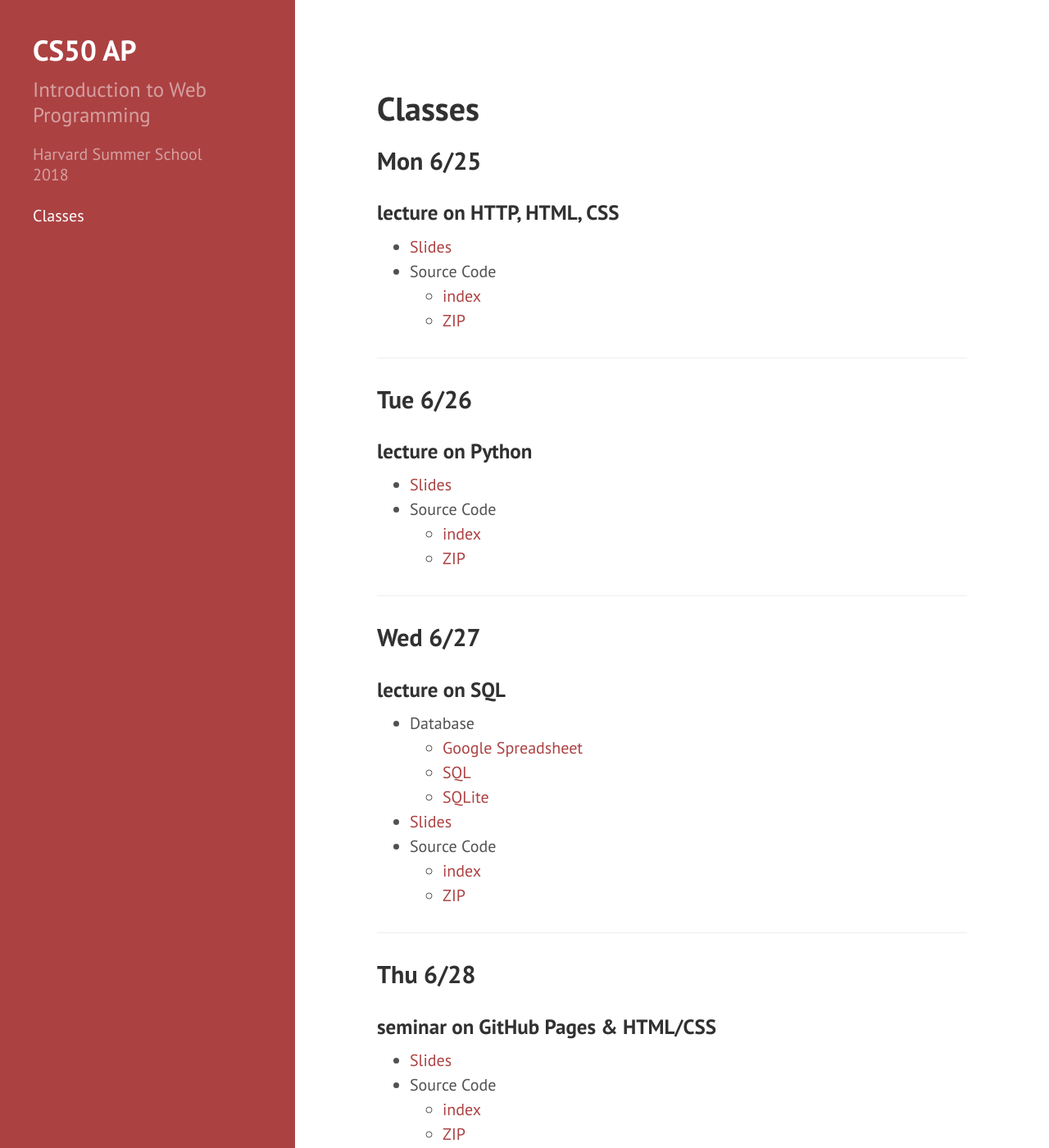
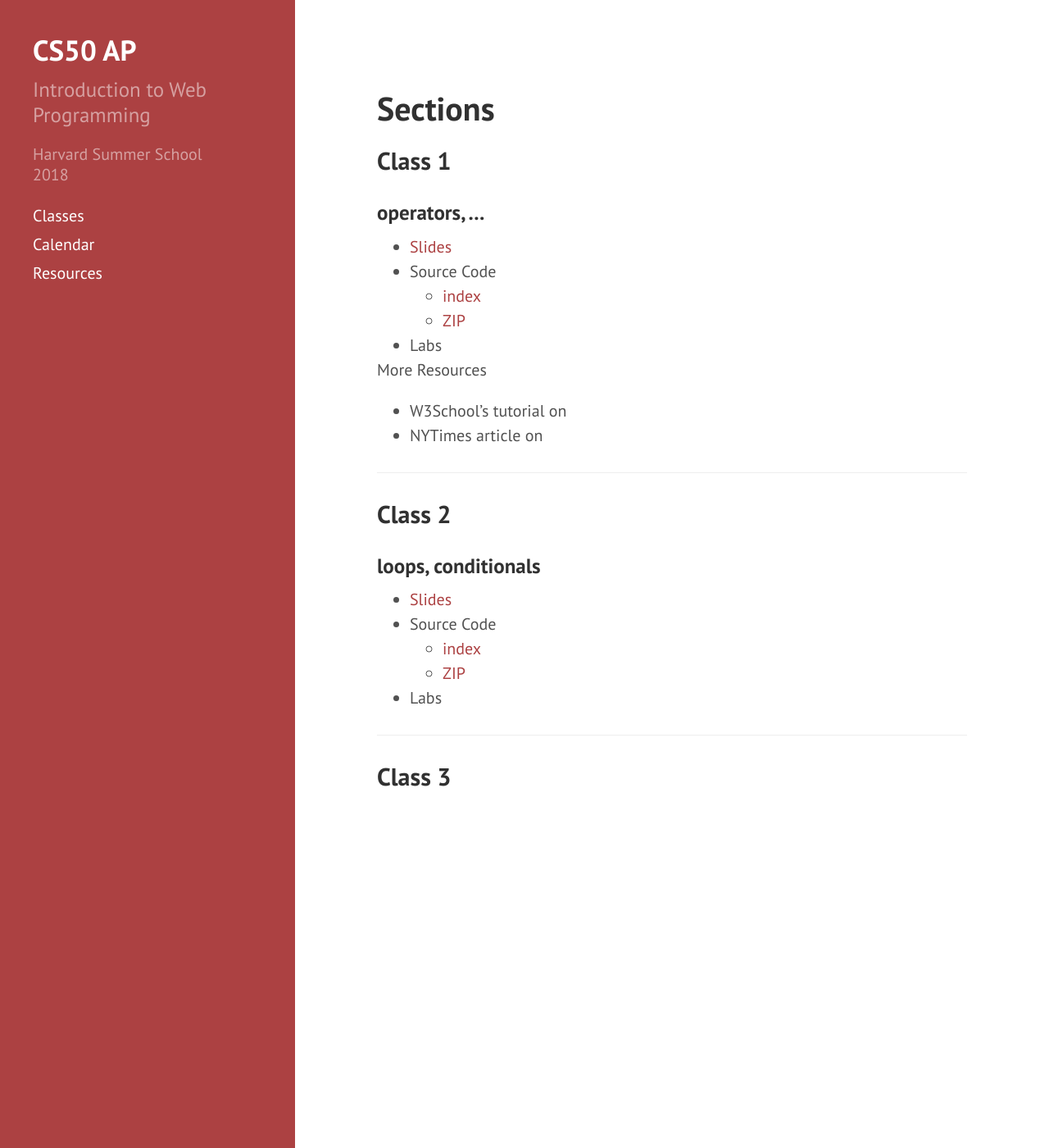
Before and after one commit to veronicanutting/CS50-section, a Jekyll site: the page built from classes.md, in a window 1280 px wide and 1400 px high. Shown: the whole window at 82% size. Built offline with Jekyll 4.4.1, drawn with Linux system fonts in a browser that asks for light colours; nearby versions of some CDN libraries; our own code applies the rules of GitHub Pages for plain Markdown files; some of the changed text lies outside the part shown.

Commit message:
basic skeleton

```diff
--- a/_config.yml
+++ b/_config.yml
@@ -2,3 +2,5 @@ exclude:
   - README.md
 menu:
   Classes: classes
+  Calendar: calendar
+  Resources: resources
--- a/classes.md
+++ b/classes.md
@@ -2,104 +2,34 @@
 layout: default
 ---
 
-# Classes
+# Sections
 
-## Mon 6/25
+## Class 1
 
-### lecture on HTTP, HTML, CSS
+### operators, ...
 
 * [Slides](http://cdn.cs50.net/cscip14300/2018/lectures/http/http.pdf)
 * Source Code
     * [index](http://cdn.cs50.net/cscip14300/2018/lectures/http/src/)
     * [ZIP](http://cdn.cs50.net/cscip14300/2018/lectures/http/src.zip)
+* Labs
+
+More Resources
+* W3School's tutorial on
+* NYTimes article on
 
 ---
 
-## Tue 6/26
+## Class 2
 
-### lecture on Python
+### loops, conditionals
 
 * [Slides](http://cdn.cs50.net/cscip14300/2018/lectures/python/python.pdf)
 * Source Code
     * [index](http://cdn.cs50.net/cscip14300/2018/lectures/python/src/)
     * [ZIP](http://cdn.cs50.net/cscip14300/2018/lectures/python/src.zip)
+* Labs
 
 ---
 
-## Wed 6/27
-
-### lecture on SQL
-
-* Database
-    * [Google Spreadsheet](https://docs.google.com/spreadsheets/d/1lOcpedVe1TeT5cByAlkBnN0vU-TkU6XQJDeplWktY7k/edit?usp=sharing)
-    * [SQL](http://cdn.cs50.net/cscip14300/2018/lectures/sql/lecture.sql)
-    * [SQLite](http://cdn.cs50.net/2017/fall/lectures/10/src10/lecture.db)
-* [Slides](http://cdn.cs50.net/cscip14300/2018/lectures/sql/sql.pdf)
-* Source Code
-    * [index](http://cdn.cs50.net/cscip14300/2018/lectures/sql/src/)
-    * [ZIP](http://cdn.cs50.net/cscip14300/2018/lectures/sql/src.zip)
-
----
-
-## Thu 6/28
-
-### seminar on GitHub Pages & HTML/CSS
-
-* [Slides](http://cdn.cs50.net/cscip14300/2018/seminars/github_pages_html_css/github_pages_html_css.pdf)
-* Source Code
-    * [index](http://cdn.cs50.net/cscip14300/2018/seminars/github_pages_html_css/github_pages_html_css/)
-    * [ZIP](http://cdn.cs50.net/cscip14300/2018/seminars/github_pages_html_css/github_pages_html_css.zip)
-
-### seminar on Web Scraping with Beautiful Soup & SQL
-
-* [Slides](http://cdn.cs50.net/cscip14300/2018/seminars/web_scraping_with_beautiful_soup/web_scraping_with_beautiful_soup.pdf)
-* Source Code
-    * [index](http://cdn.cs50.net/cscip14300/2018/seminars/web_scraping_with_beautiful_soup/web_scraping_with_beautiful_soup/)
-    * [ZIP](http://cdn.cs50.net/cscip14300/2018/seminars/web_scraping_with_beautiful_soup/web_scraping_with_beautiful_soup.zip)
-
----
-
-## Mon 7/2
-
-### lecture on JavaScript
-
-* Slides
-* Source Code
-    * index
-    * ZIP
-
----
-
-## Tue 7/3
-
-### seminar on Python
-
-* Slides
-* Source Code
-    * index
-    * ZIP
-
-### seminar on JavaScript
-
-* Slides
-* Source Code
-    * index
-    * ZIP
-
----
-
-## Fri 7/6
-
-### seminar on React
-
-* Slides
-* Source Code
-    * index
-    * ZIP
-
-### seminar on Git/GitHub
-
-* Slides
-* Source Code
-    * index
-    * ZIP
+## Class 3
```
Also changed, not shown: calendar.md (added, +7 -0 lines), index.md (+7 -4 lines), resources.md (added, +8 -0 lines).
